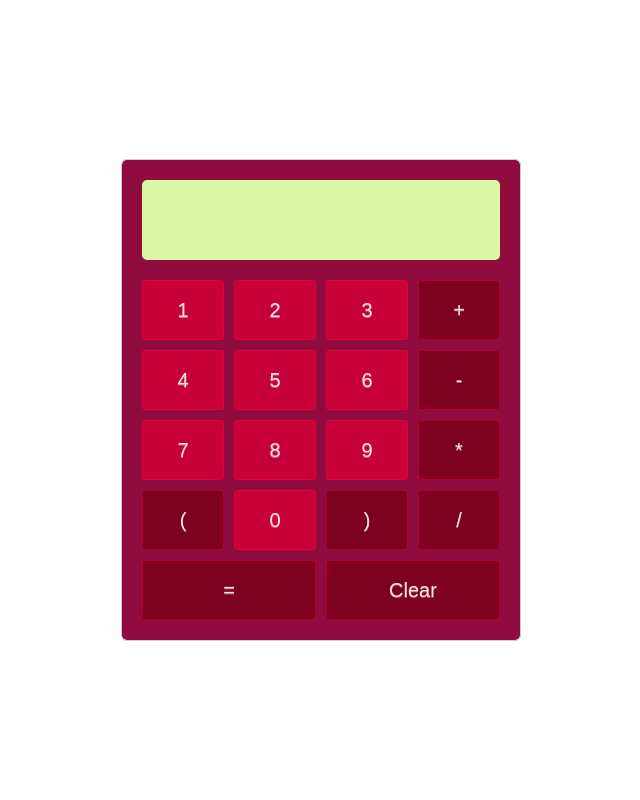
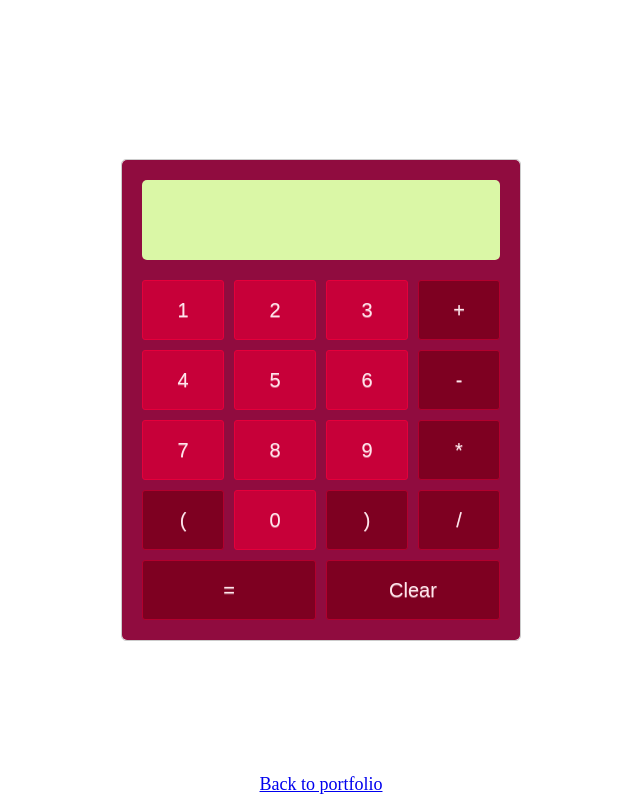
Before and after one commit to khirshah/react_calculator, a React app: page / in a window 1280 px wide. Shown: the whole page, without its empty margins (319-959 px from the left). Built offline with nearby package versions, Linux system fonts and the light colour scheme.

Commit message:
add link to main portfolio page, change styling accordingly

```diff
--- a/server.js
+++ b/server.js
@@ -11,4 +11,4 @@ app.get('*', (req, res) => {
   res.sendFile(path.join(__dirname, 'dist', 'index.html'));
 });
 
-app.listen(port);
+app.listen(port, () => console.log(`App is listening on port ${port}`));
--- a/src/App.js
+++ b/src/App.js
@@ -3,6 +3,17 @@ import styles from "./styles/app.css";
 import buttonData from "./constants/buttons";
 import CalculatorButton from "./components/CalculatorButton";
 import Screen from "./components/Screen";
+
+class LinkToPortFolio extends Component {
+
+  render() {
+    return(
+      <div className={styles.link}>
+        <a className={styles.linktext} href="https://agnesmeri-portfolio.herokuapp.com/">Back to portfolio</a>
+      </div>
+    );
+  }
+}
 
 class Calculator extends Component {
 	state = {
@@ -51,8 +62,11 @@ class App extends Component{
 
   render(){
     return(
-      <div className={styles.app}>
-        <Calculator/>
+      <div className={styles.appContainer}>
+        <div className={styles.app}>
+          <Calculator/>
+        </div>
+        <LinkToPortFolio/>
       </div>
     );
   }
--- a/src/styles/app.css
+++ b/src/styles/app.css
@@ -1,13 +1,19 @@
+
+.appContainer {
+  width: 100vw;
+  height: 100vh;
+  display: flex;
+  flex-direction: column;
+  justify-content: center;
+}
+
 .app {
 	border: 1px solid #ccc;
 	border-radius: 5px;
-	position: absolute;
-	top: 50%;
-	left: 50%;
 	width: 400px;
-	transform: translate(-50%,-50%);
-  	font-family: Arial, Helvetica, sans-serif;
-
+  font-family: Arial, Helvetica, sans-serif;
+  display: flex;
+  align-self: center;
 }
 
 .calculatorContainer {
@@ -25,3 +31,18 @@
 	grid-template-columns: 1fr 1fr 1fr 1fr;
 	grid-gap: 10px 10px;
 }
+
+.link {
+  display:flex;
+  position: absolute;
+  bottom: 5px;
+  width: 100vw;
+
+}
+
+.linktext {
+  margin-left: auto;
+  margin-right: auto;
+  text-align: center;
+  font-size: 18px;
+}
--- a/src/styles/index.css
+++ b/src/styles/index.css
@@ -1,6 +1,9 @@
 html {
   font-size: 62.5%;
   box-sizing: border-box;
+  width: 100%;
+  height: 100%;
+  display: flex;
 }
 
 *, *::before, *::after {
```
Also changed, not shown: 1 other file (tests, documents, lock files or other folders).
